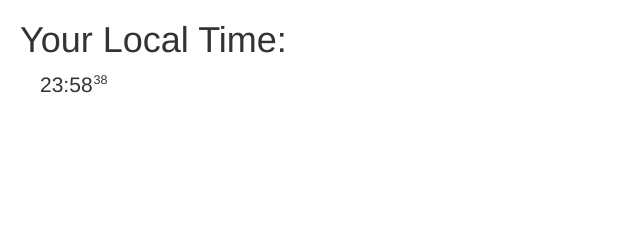
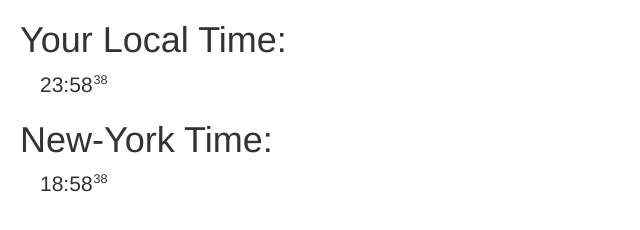
Before and after one commit to bebyx/hourapp, a plain HTML site: page index.html in a window 1280 px wide. Shown: the whole page, without its empty margins (0-640 px from the left). Drawn offline with nearby package versions, Linux system fonts and the light colour scheme.

Commit message:
Added time for New York

```diff
--- a/index.html
+++ b/index.html
@@ -13,7 +13,10 @@
   </head>
   <body>
   	<H1>Your Local Time:</H1>
-    <p><span id="h"></span>:<span id="m"></span><span id="s"></span></p>
+    <p><span id="h"></span>:<span id="m"></span><span class="sec" id="s"></span></p>
+
+    <H1>New-York Time:</H1>
+    <p><span id="h_ny"></span>:<span id="m_ny"></span><span class="sec" id="s_ny"></span></p>
 
     <script src="main.js"></script>
   	<script src="https://ajax.googleapis.com/ajax/libs/jquery/1.12.4/jquery.min.js"></script>
--- a/main.js
+++ b/main.js
@@ -9,6 +9,23 @@ function update() {
 	document.getElementById("h").innerHTML = hours;
 	document.getElementById("m").innerHTML = minutes;
 	document.getElementById("s").innerHTML = seconds;
+
+	//New York Time:
+	var dateNY = date.toLocaleString("en-US", {timeZone: "America/New_York"});
+    dateNY = new Date(dateNY);
+
+    if (date == dateNY) console.log("hey, New Yorker!")
+
+    let hoursNY = dateNY.getHours();
+	if (hoursNY < 10) hoursNY = "0" + hoursNY;
+	let minutesNY = dateNY.getMinutes();
+	if (minutesNY < 10) minutesNY = "0" + minutesNY;
+	let secondsNY = dateNY.getSeconds();
+	if (secondsNY < 10) secondsNY = "0" + secondsNY;
+
+	document.getElementById("h_ny").innerHTML = hoursNY;
+	document.getElementById("m_ny").innerHTML = minutesNY;
+	document.getElementById("s_ny").innerHTML = secondsNY;
 }
 
 setInterval(update, 1000);
--- a/style.css
+++ b/style.css
@@ -7,7 +7,7 @@ p {
 	 padding-left: 20px;
 }
 
-#s {
+.sec {
 	font-size: 60%;
 	vertical-align: super;
 	padding-left: 1px;
```
